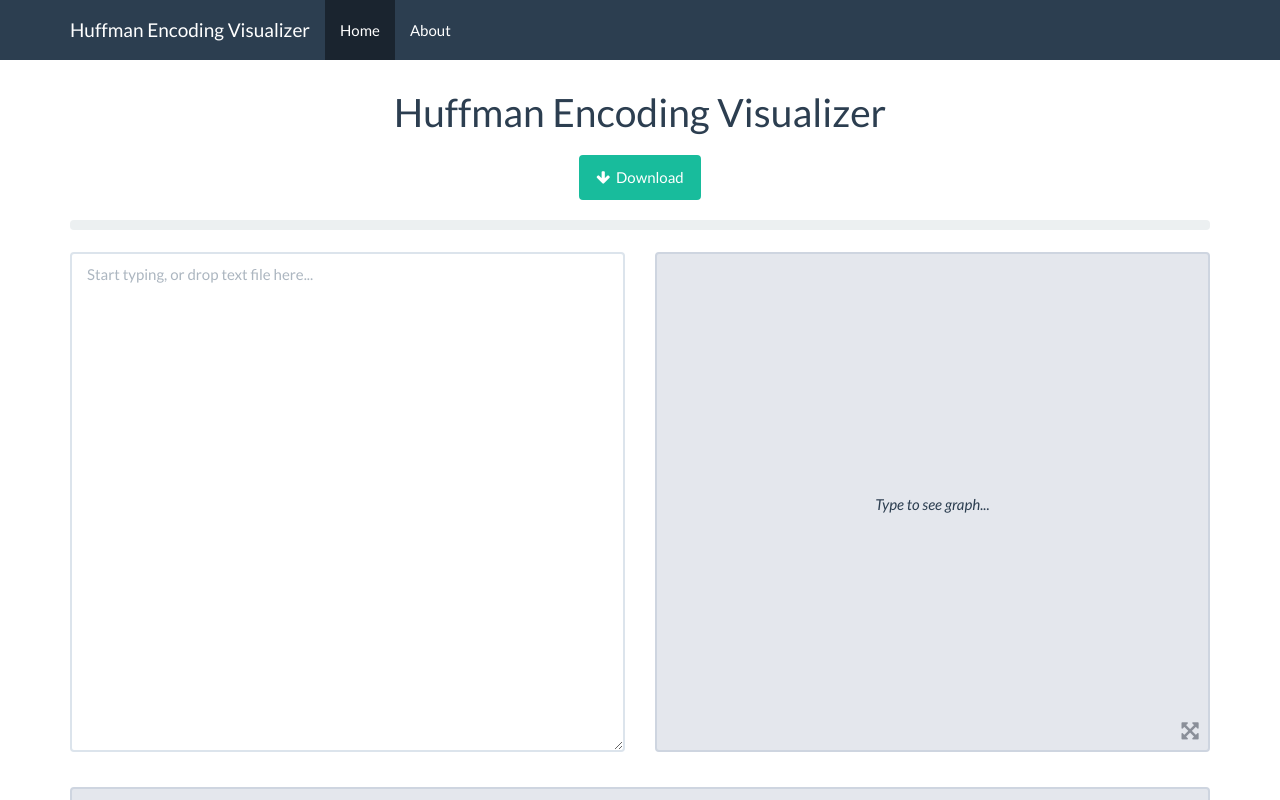
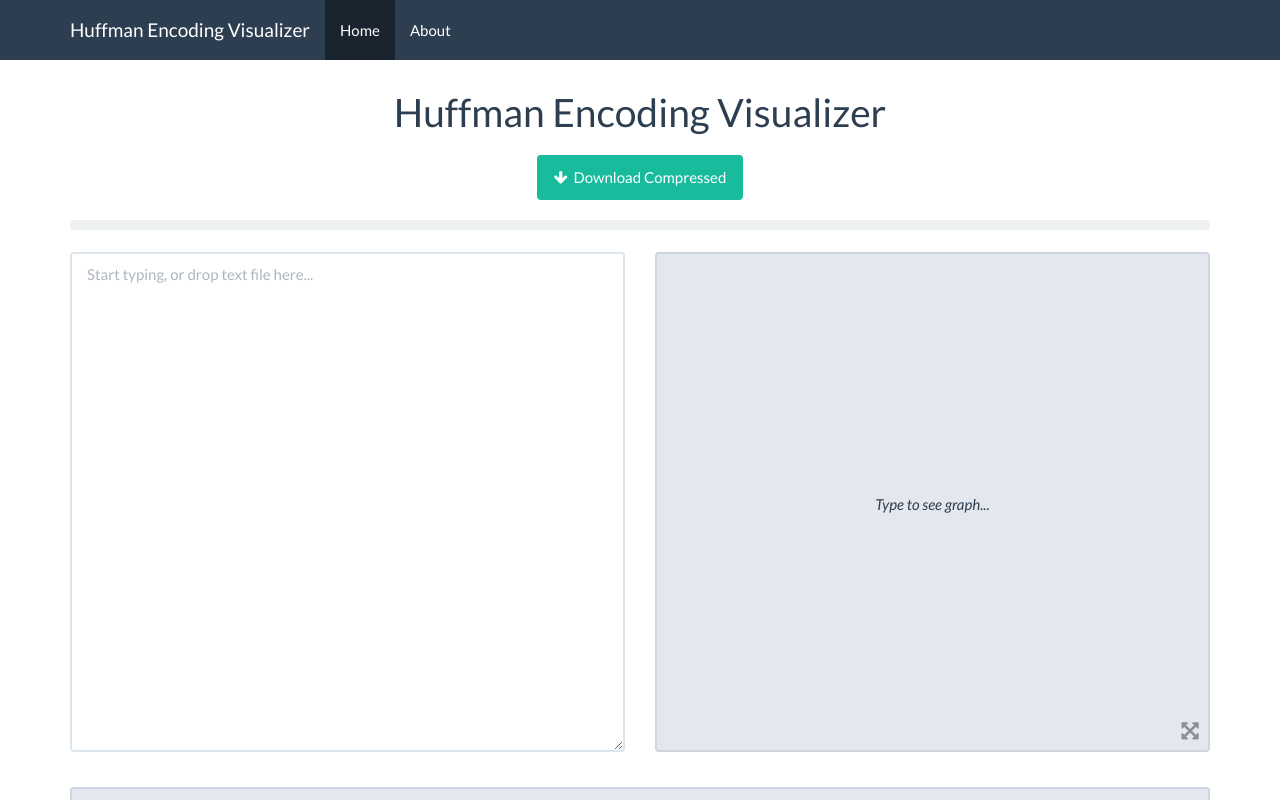
Before and after one commit to pushpad01/Huffman-Visualizer, a plain HTML site: page index.html in a window 1280 px wide. Shown: the top 800 px of the page. Drawn offline with Linux system fonts and the light colour scheme.

Commit message:
Small change in gui

```diff
--- a/index.html
+++ b/index.html
@@ -70,7 +70,7 @@
         <div class="row">
           <div class="col-xs-12" style="padding:0 0 20px 0;">
             <a class="btn btn-success" id="huffman_download"
-              ><i class="fa fa-arrow-down"></i>&nbsp; Download</a
+              ><i class="fa fa-arrow-down"></i>&nbsp; Download Compressed</a
             >
             <!-- &nbsp;
             <span class="btn btn-success fileinput-button" id="huffman_upload"
```
